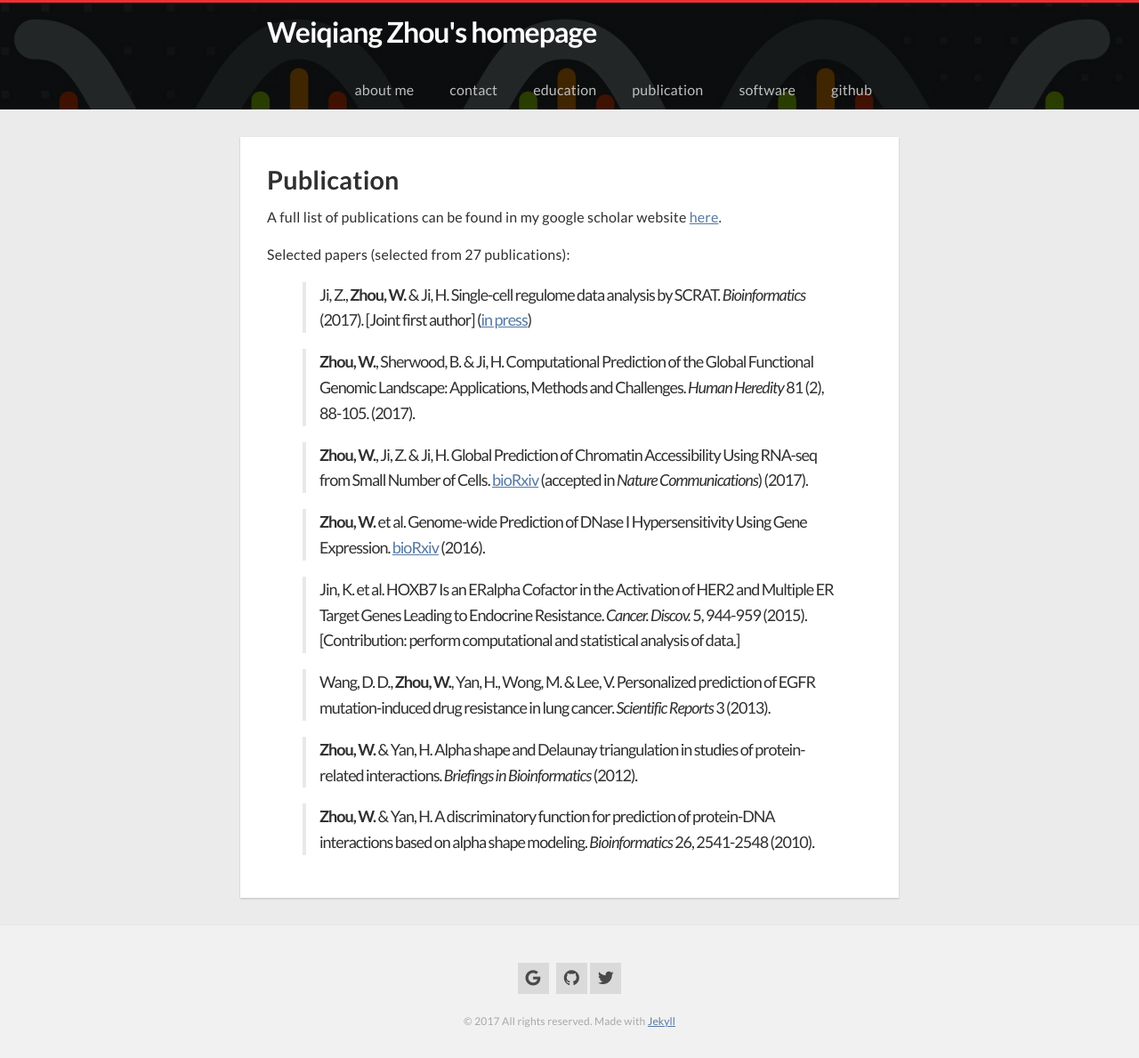
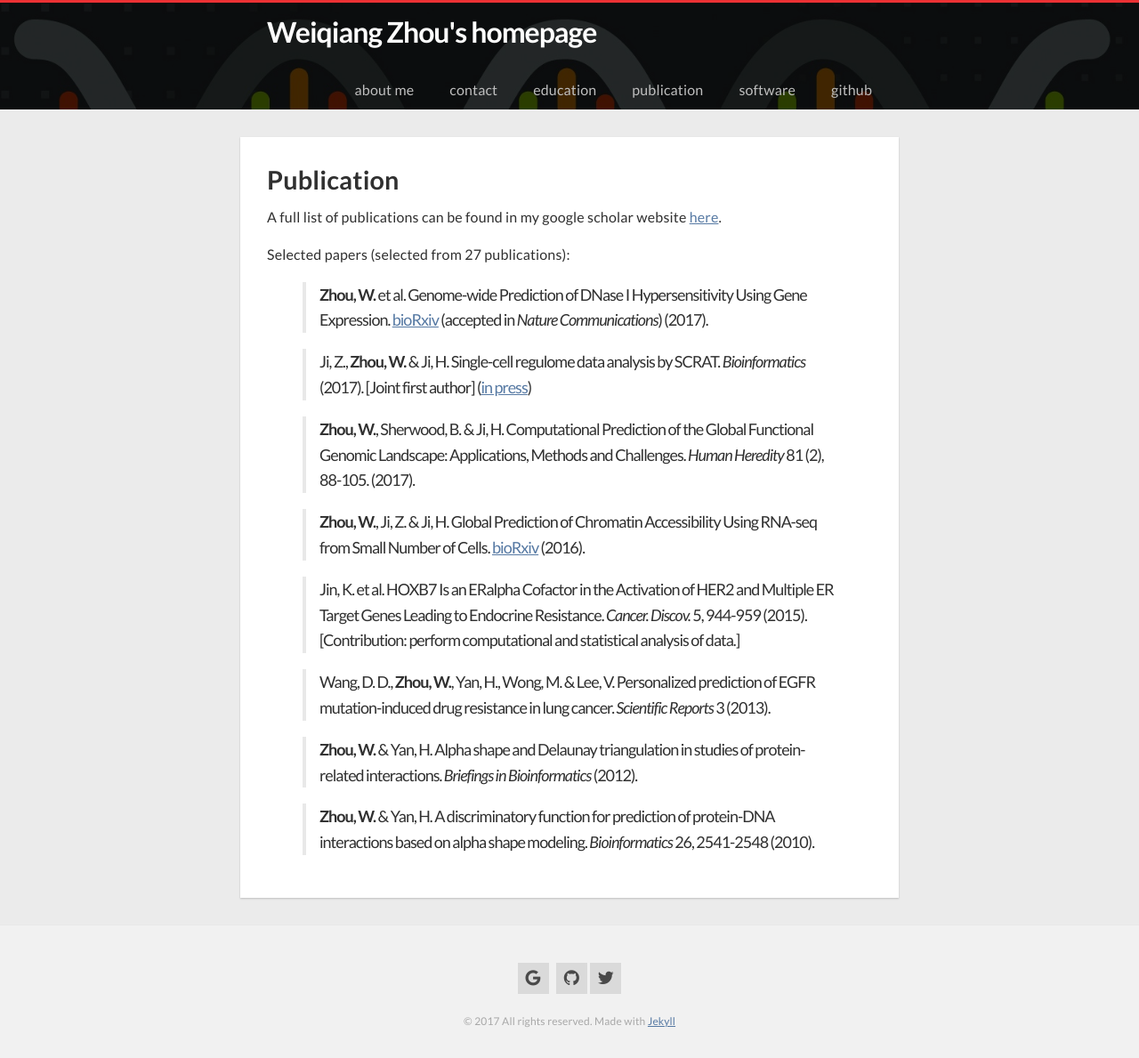
Before and after one commit to ILoveYouKen/ILoveYouKen.github.io, a Jekyll site: the page built from publication.md, in a window 1280 px wide. Shown: the whole page at 89% size. Built offline with Jekyll 4.4.1, drawn with Linux system fonts in a browser that asks for light colours; nearby versions of some CDN libraries.

```diff
--- a/publication.md
+++ b/publication.md
@@ -9,13 +9,13 @@ A full list of publications can be found in my google scholar website [here](htt
 
 Selected papers (selected from 27 publications):
 
+>__Zhou, W.__ et al. Genome-wide Prediction of DNase I Hypersensitivity Using Gene Expression. [bioRxiv](http://biorxiv.org/content/early/2016/01/03/035808) (accepted in _Nature Communications_) (2017). <br/>
+
 >Ji, Z., __Zhou, W.__ & Ji, H. Single-cell regulome data analysis by SCRAT. _Bioinformatics_ (2017). [Joint first author] ([in press](https://doi.org/10.1093/bioinformatics/btx315)) <br/>
 
 >__Zhou, W.__, Sherwood, B. & Ji, H. Computational Prediction of the Global Functional Genomic Landscape: Applications, Methods and Challenges. _Human Heredity_ 81 (2), 88-105. (2017). <br/>
 
->__Zhou, W.__, Ji, Z. & Ji, H. Global Prediction of Chromatin Accessibility Using RNA-seq from Small Number of Cells. [bioRxiv](http://biorxiv.org/content/early/2016/01/03/035816) (accepted in _Nature Communications_) (2017). <br/>
-
->__Zhou, W.__ et al. Genome-wide Prediction of DNase I Hypersensitivity Using Gene Expression. [bioRxiv](http://biorxiv.org/content/early/2016/01/03/035808) (2016). <br/>
+>__Zhou, W.__, Ji, Z. & Ji, H. Global Prediction of Chromatin Accessibility Using RNA-seq from Small Number of Cells. [bioRxiv](http://biorxiv.org/content/early/2016/01/03/035816) (2016). <br/>
 
 >Jin, K. et al. HOXB7 Is an ERalpha Cofactor in the Activation of HER2 and Multiple ER Target Genes Leading to Endocrine Resistance. _Cancer. Discov._ 5, 944-959 (2015). [Contribution: perform computational and statistical analysis of data.] <br/>
 
```
